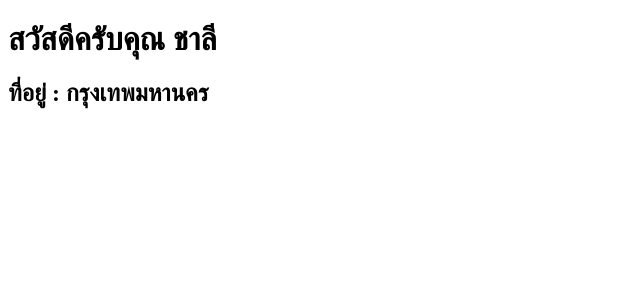
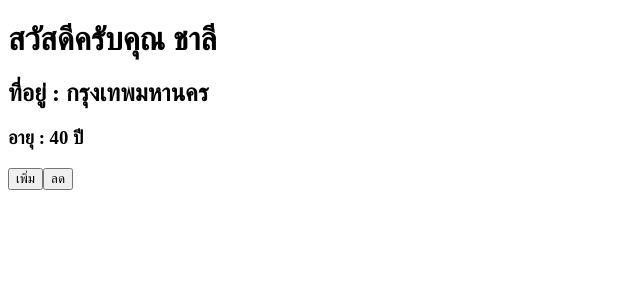
Before and after one commit to itthikon/projectReact, a React (Vite) app: page / in a window 1280 px wide. Shown: the top 300 px of the page, without its empty margins (0-640 px from the left). Built offline with nearby package versions, Linux system fonts and the light colour scheme.

Commit message:
change App.jsx useState

```diff
--- a/src/App.jsx
+++ b/src/App.jsx
@@ -1,10 +1,17 @@
+import { useState } from "react";
+
+
 function App() {
-const name="ชาลี"
-const address="กรุงเทพมหานคร"
+const name = "ชาลี"
+const address = "กรุงเทพมหานคร"
+const [age,setAge]=useState(40)
   return (
   <>
     <h1>สวัสดีครับคุณ {name}</h1>
     <h2>ที่อยู่ : {address}</h2>
+    <h3>อายุ : {age} ปี</h3>
+    <button>เพิ่ม</button>
+    <button>ลด</button>
   </>
   )
 }
```
